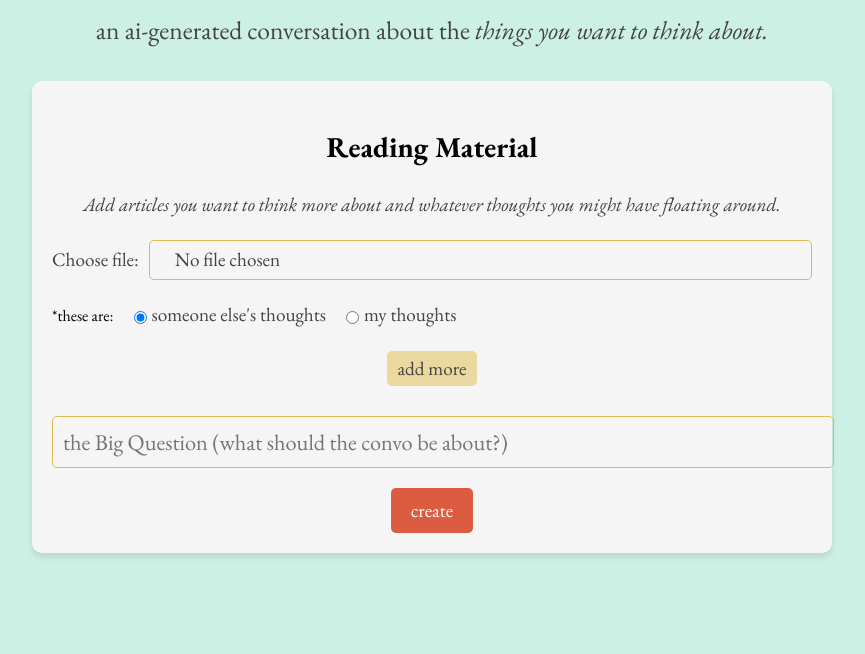
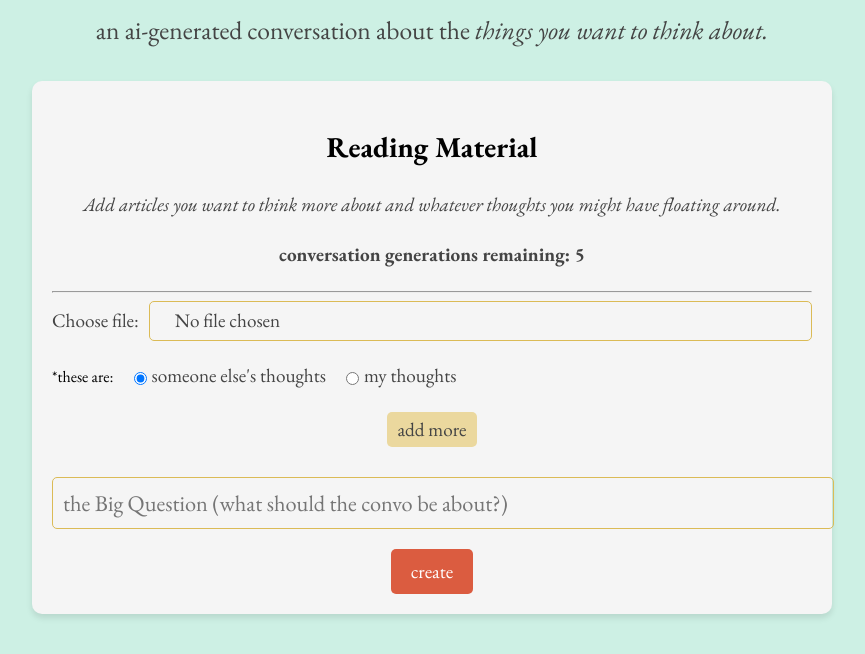
Before and after one commit to agasthyaps/connective-issues, a Flask app: page /main in a window 1280 px wide. Shown: the part 391-1045 px from the top of the page, without its empty margins (208-1073 px from the left). Before the commit the page ends 948 px from the top, so only its background shows below. Run offline with Flask 2, Linux system fonts and the light colour scheme; data that the repository does not hold is empty; parts of the project's set-up code (start-up, migrations or seed data) failed here and were passed over; some libraries are stand-ins or nearby versions.

Commit message:
podcasts remaining

```diff
--- a/templates/index.html
+++ b/templates/index.html
@@ -35,6 +35,8 @@
         <div id="preproductionZone">
           <h2>Reading Material</h2>
           <p><i>Add articles you want to think more about and whatever thoughts you might have floating around.</i></p>
+          <p id="podcastsRemaining">conversation generations remaining: {{ podcasts_remaining }}</p>
+          <hr>
           <form id="uploadForm" enctype="multipart/form-data">
           <div id="pdfInputs">
             <div class="pdf-input">
```
